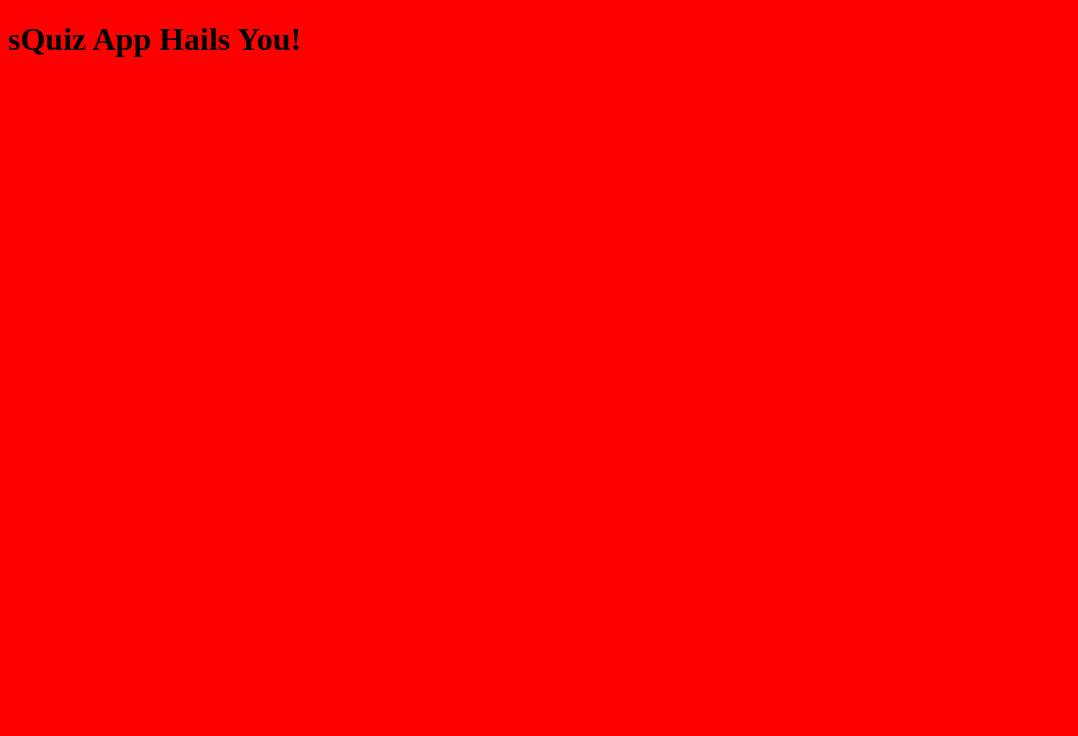
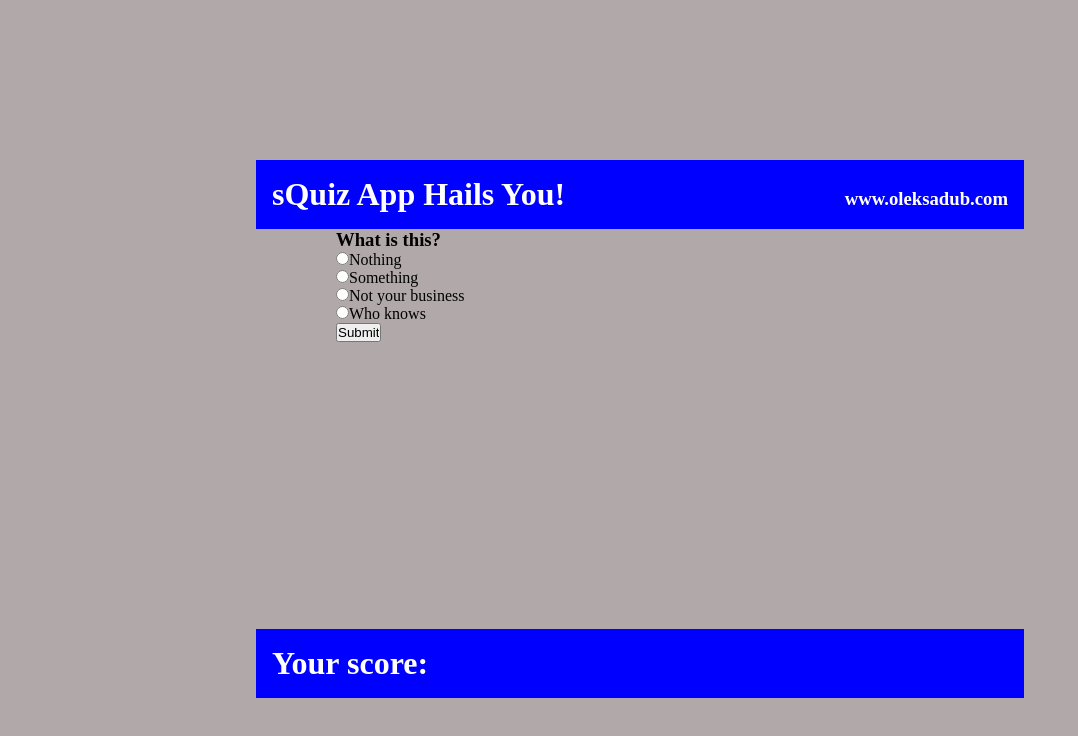
Before and after one commit to OleksaDub/sQuiz, a plain HTML site: page index.html in a window 1280 px wide. Shown: the whole page, without its empty margins (0-1078 px from the left). Drawn offline with Linux system fonts and the light colour scheme.

Commit message:
first game mech

```diff
--- a/index.html
+++ b/index.html
@@ -8,7 +8,20 @@
     <title>sQuiz App</title>
 </head>
 <body>
-    <h1>sQuiz App Hails You!</h1>
+    <div class="wrapper">
+        <header>
+            <h1>sQuiz App Hails You!</h1>
+            <h3>www.oleksadub.com</h3>
+        </header>
+
+        <main>
+            <form id="questionForm" action="">
+
+            </form>
+        </main>
+
+        <footer><h1>Your score: </h1></footer>
+    </div>
     <script src="script.js"></script>
 </body>
 </html>
--- a/script.js
+++ b/script.js
@@ -1,3 +1,23 @@
-window.onload = () => {
-    alert("Hi there!")
+const questions = [
+    {
+        quest: "What is this?",
+        ans: [
+            "Nothing","Something", "Not your business", "Who knows"
+        ],
+        correct: 2
+    }];
+
+const form = document.getElementById("questionForm");
+
+function playGame() {
+    let q = questions[0];
+
+    form.innerHTML += `<h3>${q["quest"]}</h3>`;
+    for (let i = 0; i < q["ans"].length; i++) {
+        form.innerHTML += `<input type="radio" name="question" value="${i}">${q["ans"][i]}<br>`;
+    }
+
+    form.innerHTML += `<input type="submit" value="Submit">`;
 }
+
+playGame();
--- a/style.css
+++ b/style.css
@@ -1,3 +1,29 @@
+*{
+    box-sizing: border-box;
+    padding: 0;
+    margin: 0;
+}
+
 html{
-    background-color:red;
+    background-color:rgb(177, 169, 169);
 }
+
+footer, header{
+    display: flex;
+    justify-content: space-between;
+    align-items: baseline;
+    padding: 1em;
+    background-color: blue;
+    color: white;
+}
+
+main{
+    min-height: 50vh;
+    padding-left: 5em;
+}
+
+.wrapper{
+    width: 60%;
+    margin: 10em auto;
+    border-radius: 10px;
+}
```
